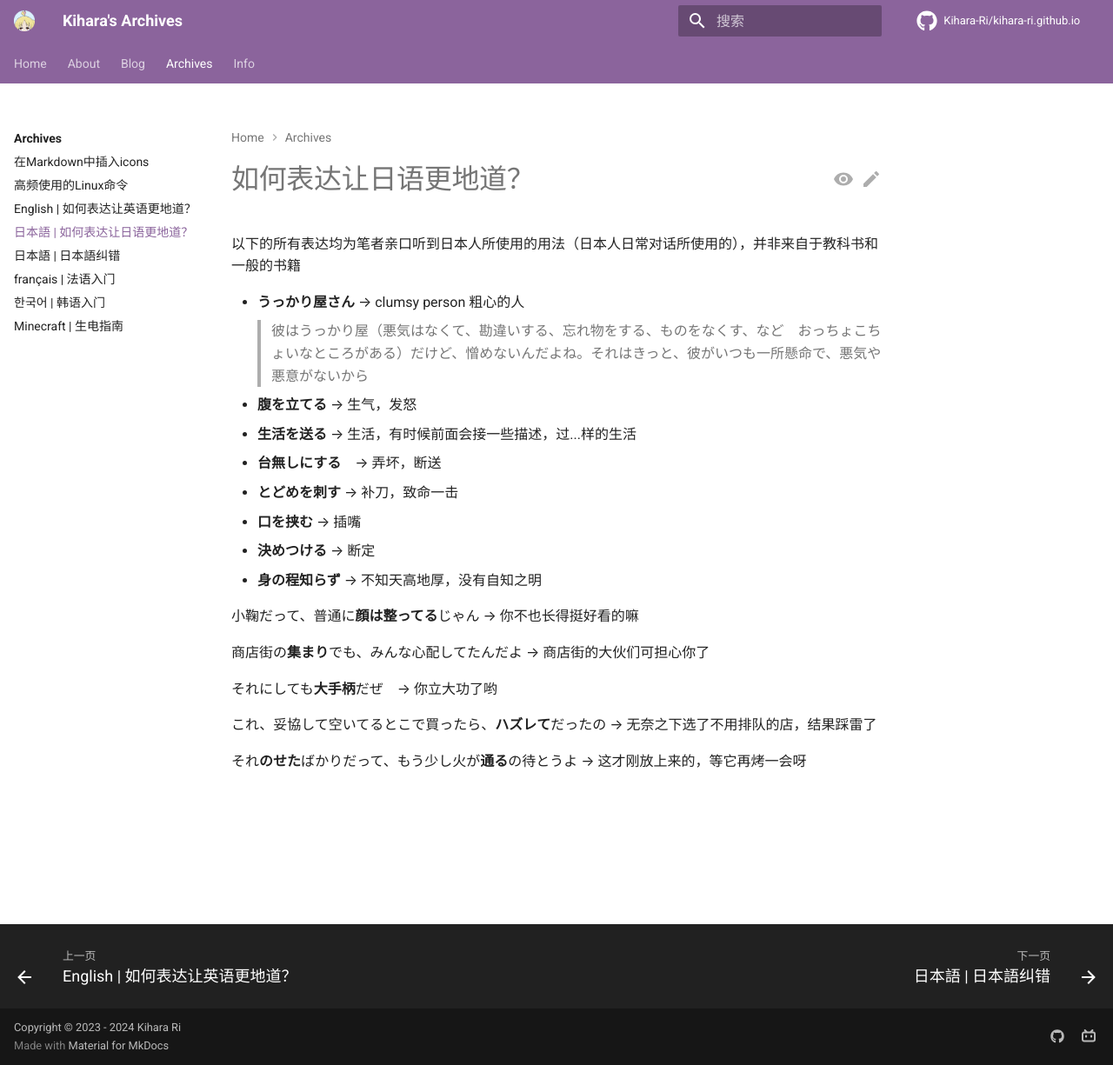
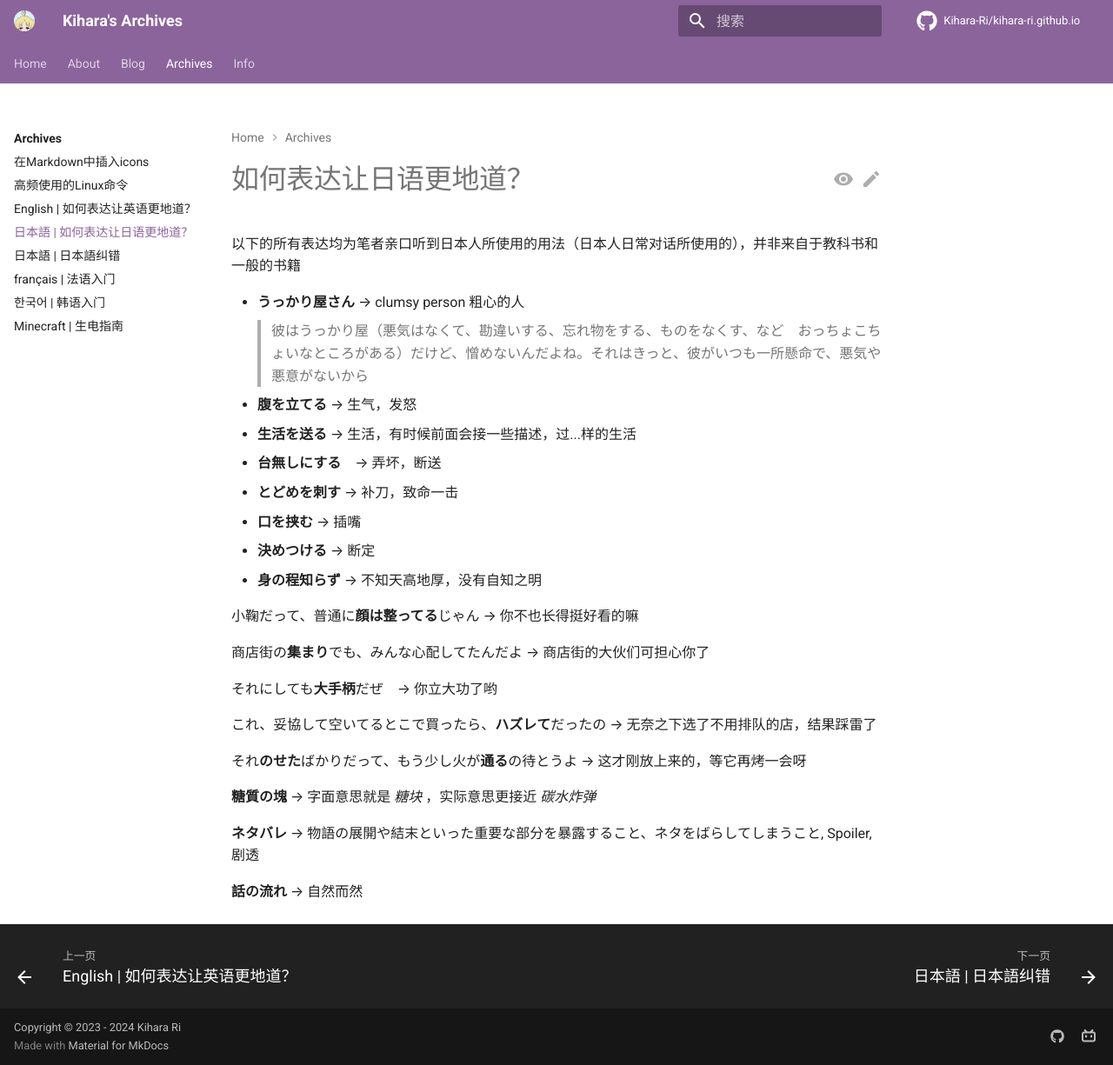
Before and after one commit to Kihara-Ri/kihara-ri.github.io, an MkDocs documentation site: the page built from docs/archives/日本語 | 如何表达让日语更地道？.md, in a window 1280 px wide and 1225 px high. Shown: the whole window at 87% size. Built offline with MkDocs 1.6.1 and Material for MkDocs 9.7.7, drawn with Linux system fonts in a browser that asks for light colours; comment, search, counter and statistics services are not loaded.

Commit message:
Update 日本語 | 如何表达让日语更地道？.md

```diff
--- a/docs/archives/日本語 | 如何表达让日语更地道？.md
+++ b/docs/archives/日本語 | 如何表达让日语更地道？.md
@@ -21,3 +21,9 @@
 これ、妥協して空いてるとこで買ったら、**ハズレて**だったの --> 无奈之下选了不用排队的店，结果踩雷了
 
 それ**のせた**ばかりだって、もう少し火が**通る**の待とうよ --> 这才刚放上来的，等它再烤一会呀
+
+**糖質の塊** --> 字面意思就是 *糖块* ，实际意思更接近 *碳水炸弹*
+
+**ネタバレ** --> 物語の展開や結末といった重要な部分を暴露すること、ネタをばらしてしまうこと, Spoiler, 剧透
+
+**話の流れ** --> 自然而然
```
